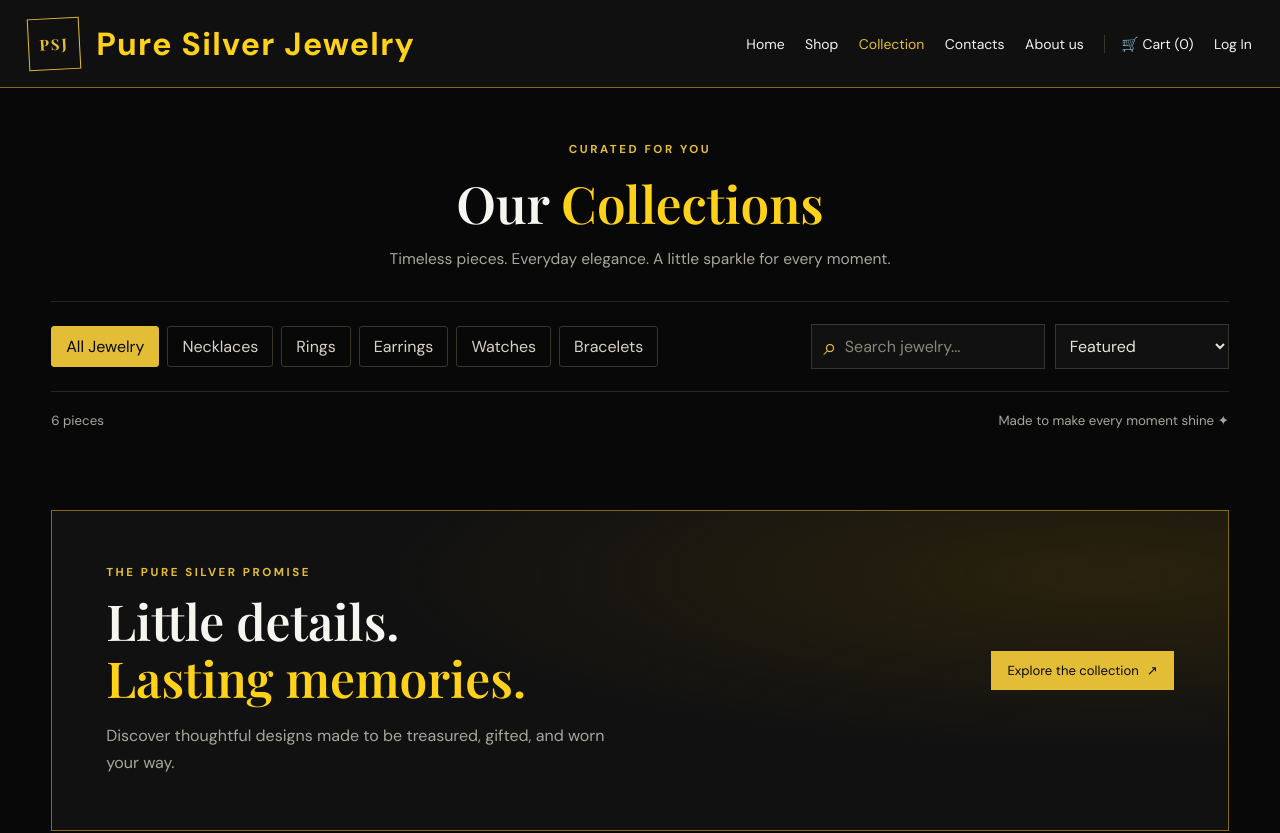
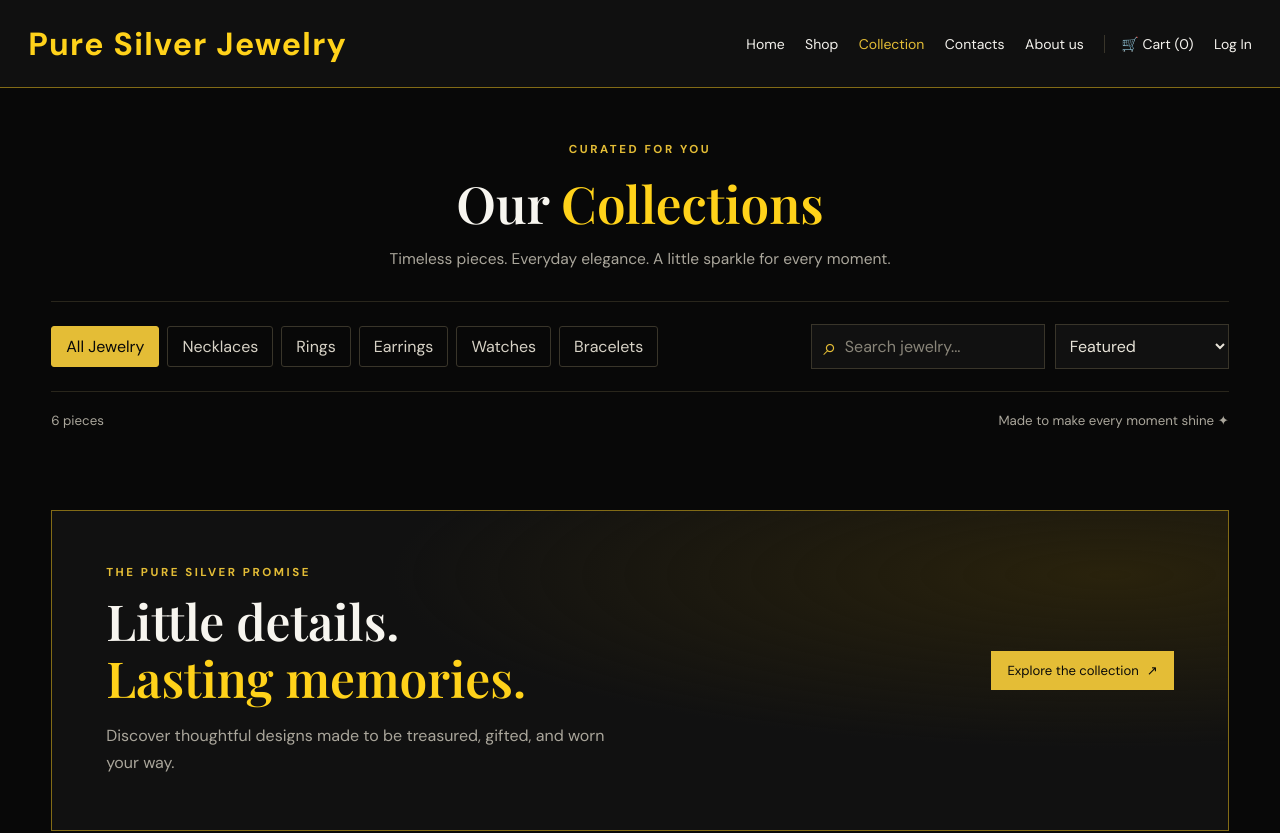
Before and after one commit to jaz1nesCodes/HCI, a plain HTML site: page collection.html in a window 1280 px wide. Shown: the top 833 px of the page. Drawn offline with nearby package versions, Linux system fonts and the light colour scheme; a script that the page names is missing.

Commit message:
Update collection.html

```diff
--- a/collection.html
+++ b/collection.html
@@ -9,7 +9,7 @@
 <body>
   <header class="site-header">
     <a class="brand" href="#" aria-label="Pure Silver Jewelry home">
-      <span class="brand-mark" aria-hidden="true">PSJ</span>
+
       <span>Pure Silver Jewelry</span>
     </a>
     <button class="menu-toggle" id="menuToggle" aria-label="Toggle navigation" aria-expanded="false">☰</button>
```
